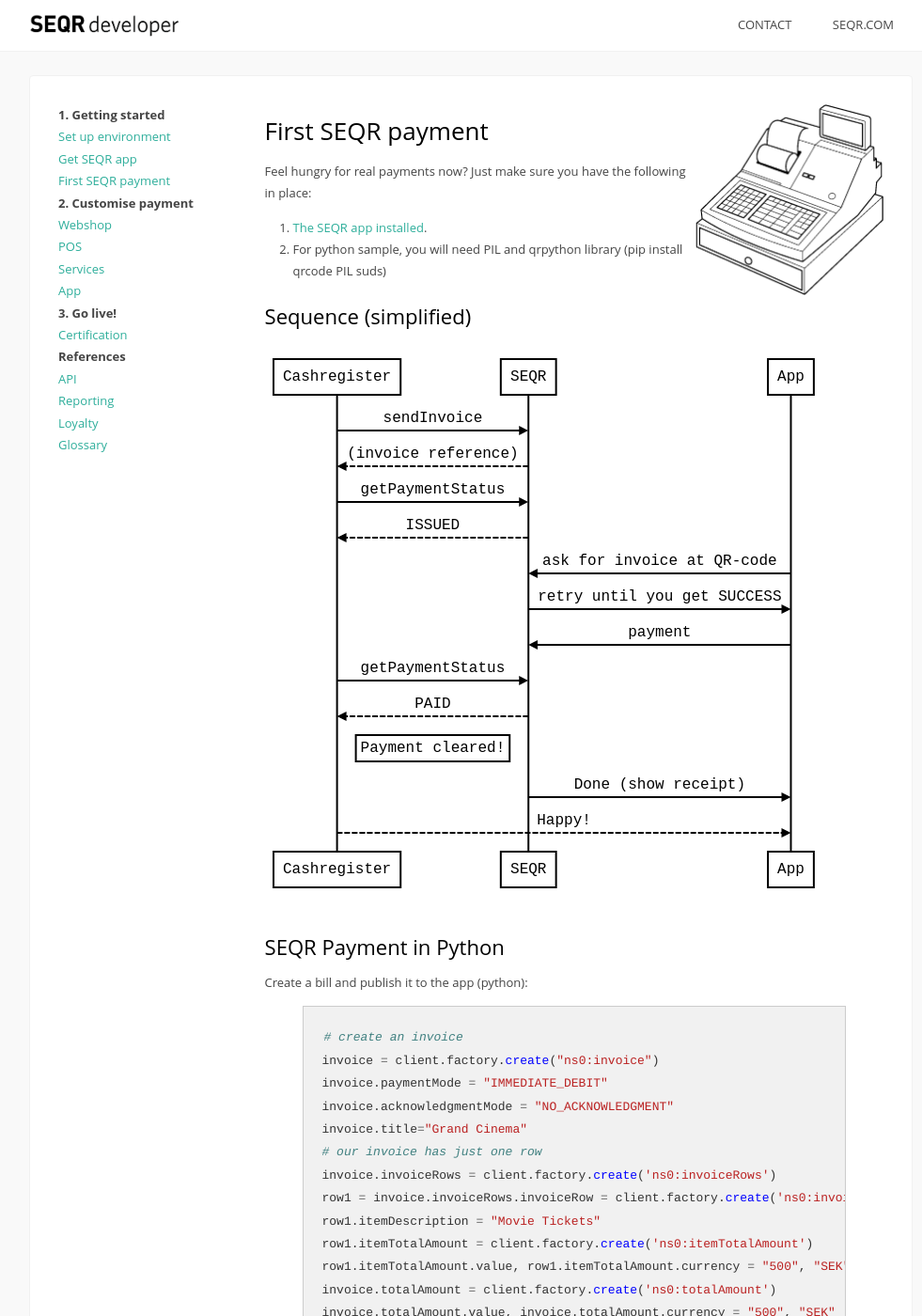
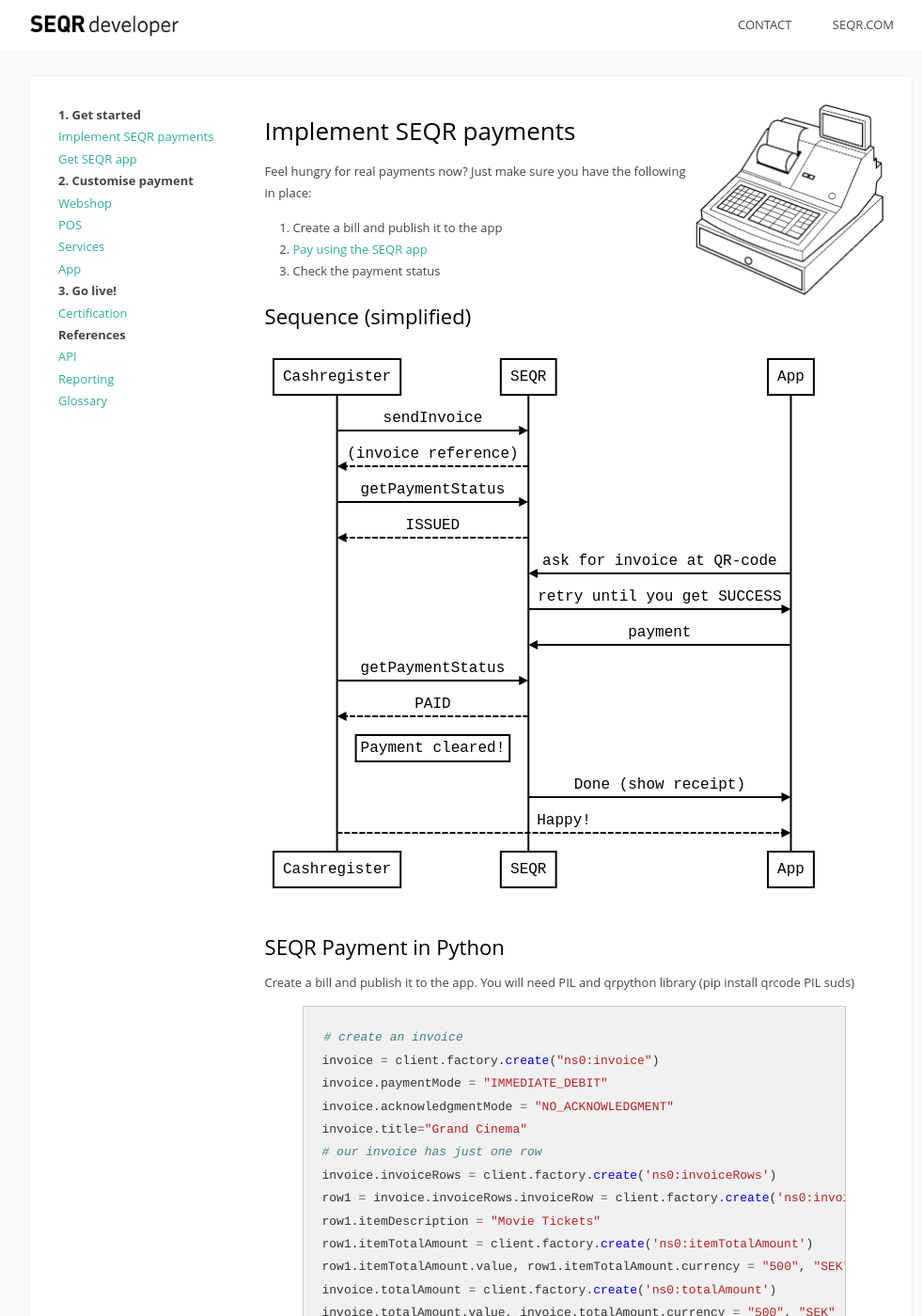
Before and after one commit to SeamlessDistribution/SeamlessDistribution.github.io, a Jekyll site: the page built from merchant/payment/index.md, in a window 1280 px wide and 1400 px high. Shown: the whole window at 94% size, without its empty margins (139-1120 px from the left). Built offline with Jekyll 4.4.1, drawn with Linux system fonts in a browser that asks for light colours.

Commit message:
Removed loyalty. Restructured getting started.

```diff
--- a/_layouts/default.html
+++ b/_layouts/default.html
@@ -33,10 +33,9 @@
 		<div class="inner clearfix">
 		<div class="navigation">
 			<ul>
-				<li class="parent">1. Getting started</li>
-				<li><a href="/merchant/environment/">Set up environment</a></li>
+				<li class="parent">1. Get started</li>
+                <li><a href="/merchant/payment/">Implement SEQR payments</a></li>
 				<li><a href="/app/">Get SEQR app</a></li>
-				<li><a href="/merchant/payment/">First SEQR payment</a></li>
 				<li class="parent">2. Customise payment</li>
 				<li><a href="/merchant/webshop/">Webshop</a></li>
 				<li><a href="/merchant/pos/">POS</a></li>
@@ -47,7 +46,7 @@
 				<li class="parent">References</li>
 				<li><a href="/merchant/reference/api.html">API</a></li>
 				<li><a href="/merchant/reference/reporting.html">Reporting</a></li>
-				<li><a href="/merchant/reference/loyalty.html">Loyalty</a></li>
+				<!-- li><a href="/merchant/reference/loyalty.html">Loyalty</a></li -->
 				<li><a href="/merchant/reference/glossary.html">Glossary</a></li>
 			</ul>
 		</div>
--- a/merchant/payment/index.md
+++ b/merchant/payment/index.md
@@ -1,17 +1,18 @@
 ---
 layout: default
-title: First SEQR Payment
+title: Implement SEQR Payments
 description: SEQR Merchant, webshop, POS integration
 ---
 
 <img src="/assets/images/cash_register_bw.png" align="right" width="200px"/>
 
-# First SEQR payment
+# Implement SEQR payments
 
 Feel hungry for real payments now? Just make sure you have the following in place:
 
-1. [The SEQR app installed](../../app/).
-2. For python sample, you will need PIL and qrpython library (pip install qrcode PIL suds)
+1. Create a bill and publish it to the app
+2. [Pay using the SEQR app](../../app/)
+3. Check the payment status
 
 ## Sequence (simplified)
 
@@ -39,7 +40,7 @@
 
 ## SEQR Payment in Python
 
-Create a bill and publish it to the app (python):
+Create a bill and publish it to the app. You will need PIL and qrpython library (pip install qrcode PIL suds)
 
 {% highlight python %}
 # create an invoice
```
Also changed, not shown: index.md (+3 -4 lines), merchant/reference/loyalty.md (+2 -7 lines).
